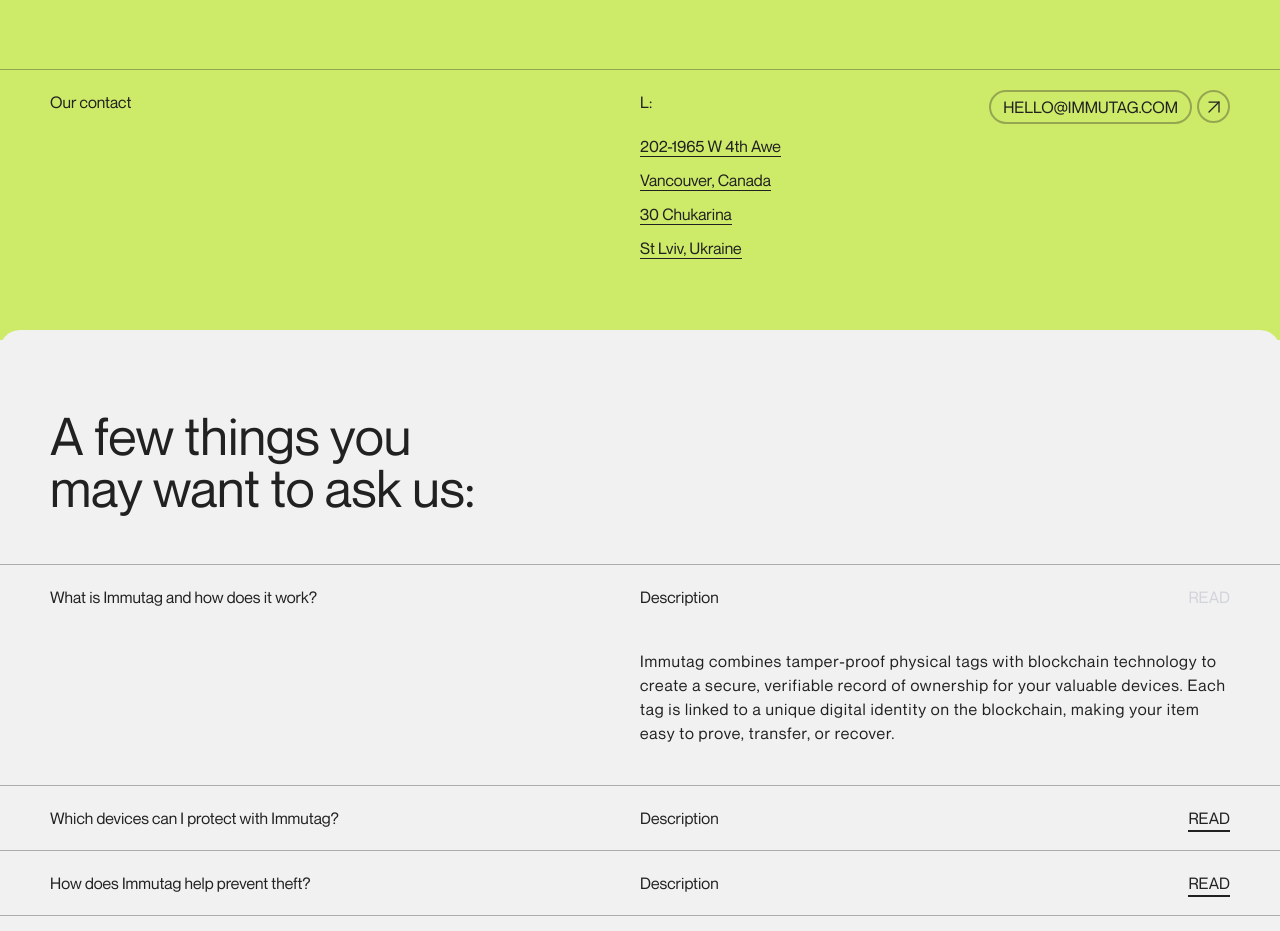
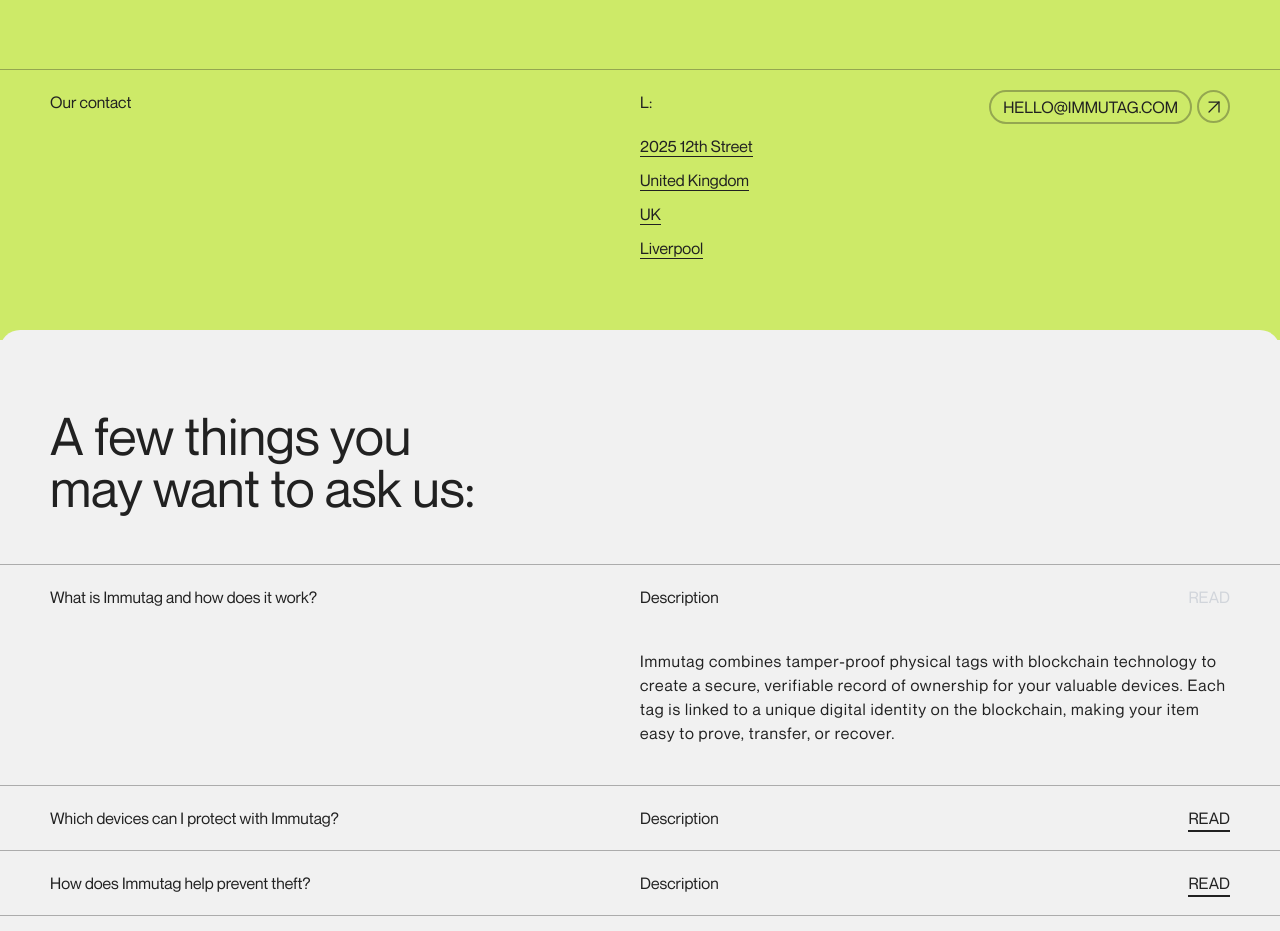
Before and after one commit to jeffreymnfgroups/Immutag, a Next.js app: page /contact in a window 1280 px wide. Shown: the part 1960-2891 px from the top of the page. Built offline with nearby package versions, Linux system fonts and the light colour scheme.

Commit message:
Update contact page with new location details and fix typographical errors in how-it-works and whitepaper pages.

```diff
--- a/container/contact-page/Socials.tsx
+++ b/container/contact-page/Socials.tsx
@@ -56,22 +56,22 @@
 								<div className="flex flex-col gap-y-[10px]">
 									<LinkHover
 										className="before:h-[1px] after:h-[1px] w-fit paragraph font-medium  capitalize flex flex-col before:bottom-[1px] after:bottom-[1px]"
-										title={`202-1965 W 4th Awe`}
+										title={`2025 12th Street`}
 										href="/"
 									/>
 									<LinkHover
 										className="before:h-[1px] after:h-[1px] w-fit paragraph font-medium  capitalize flex flex-col before:bottom-[1px] after:bottom-[1px]"
-										title={`Vancouver, Canada`}
+										title={`United Kingdom`}
 										href="/"
 									/>
 									<LinkHover
 										className="before:h-[1px] after:h-[1px] w-fit paragraph font-medium  capitalize flex flex-col before:bottom-[1px] after:bottom-[1px]"
-										title="30 Chukarina"
+										title="UK"
 										href="/"
 									/>
 									<LinkHover
 										className="before:h-[1px] after:h-[1px] w-fit paragraph font-medium  capitalize flex flex-col before:bottom-[1px] after:bottom-[1px]"
-										title="St Lviv, Ukraine"
+										title="Liverpool"
 										href="/"
 									/>
 								</div>
--- a/pages/how-it-works/index.tsx
+++ b/pages/how-it-works/index.tsx
@@ -92,7 +92,7 @@
 										</h2>
 									</div>
 									<p className="paragraph font-NeueMontreal text-secondry">
-										Using our platform (app coming soon), you'll securely register your tagged item, instantly verifying and confirming your ownership in a publicly verifiable but privacy-focused manner.
+										Using our platform (app coming soon), you&apos;ll securely register your tagged item, instantly verifying and confirming your ownership in a publicly verifiable but privacy-focused manner.
 									</p>
 								</div>
 							</div>
--- a/pages/whitepaper/index.tsx
+++ b/pages/whitepaper/index.tsx
@@ -46,7 +46,7 @@
 						<div className="w-full flex sm:flex-col xm:flex-col justify-between gap-[60px]">
 							<div className="w-[50%] sm:w-full xm:w-full">
 								<h2 className="sub-heading font-medium font-NeueMontreal text-secondry mb-[40px]">
-									What You'll Discover
+									What You&apos;ll Discover
 								</h2>
 								<div className="space-y-[30px]">
 									<div className="flex items-start gap-[20px]">
```
